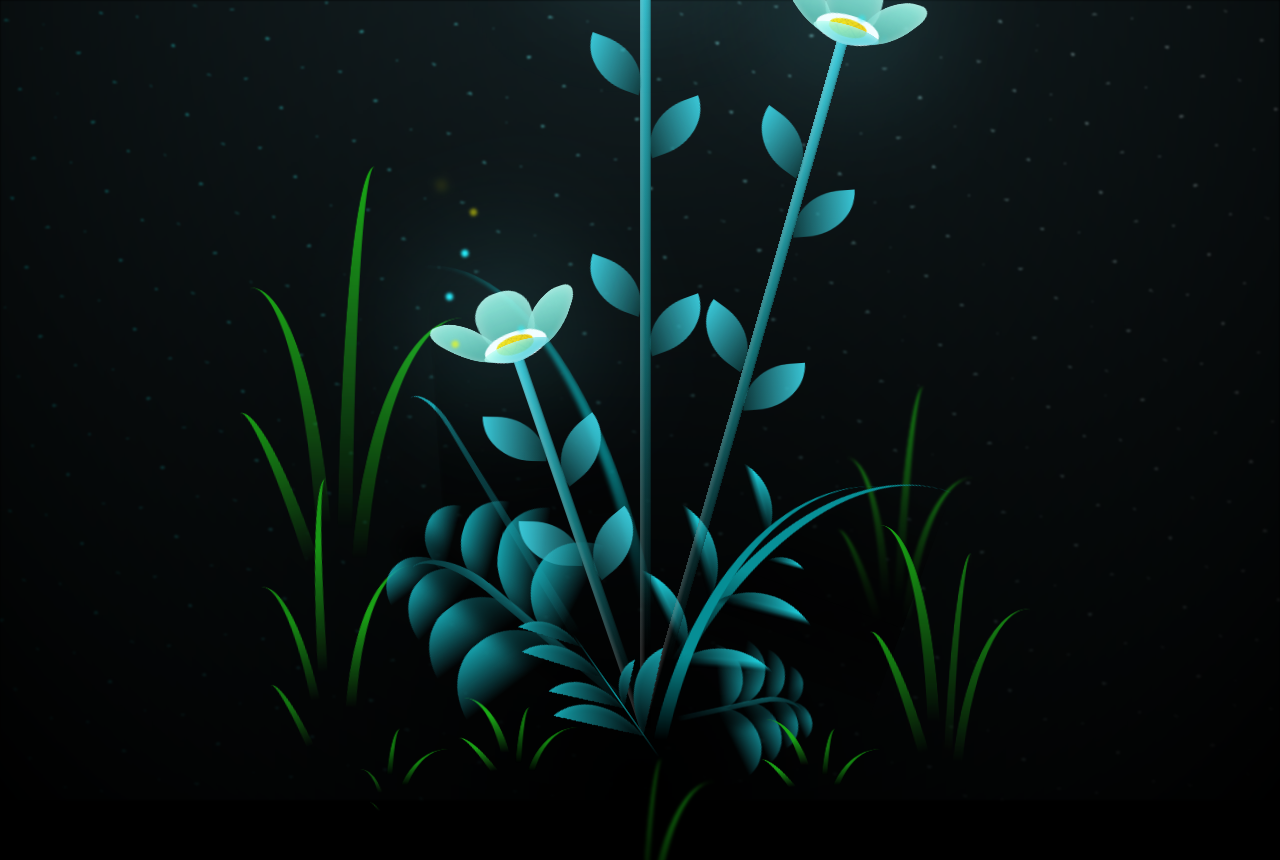
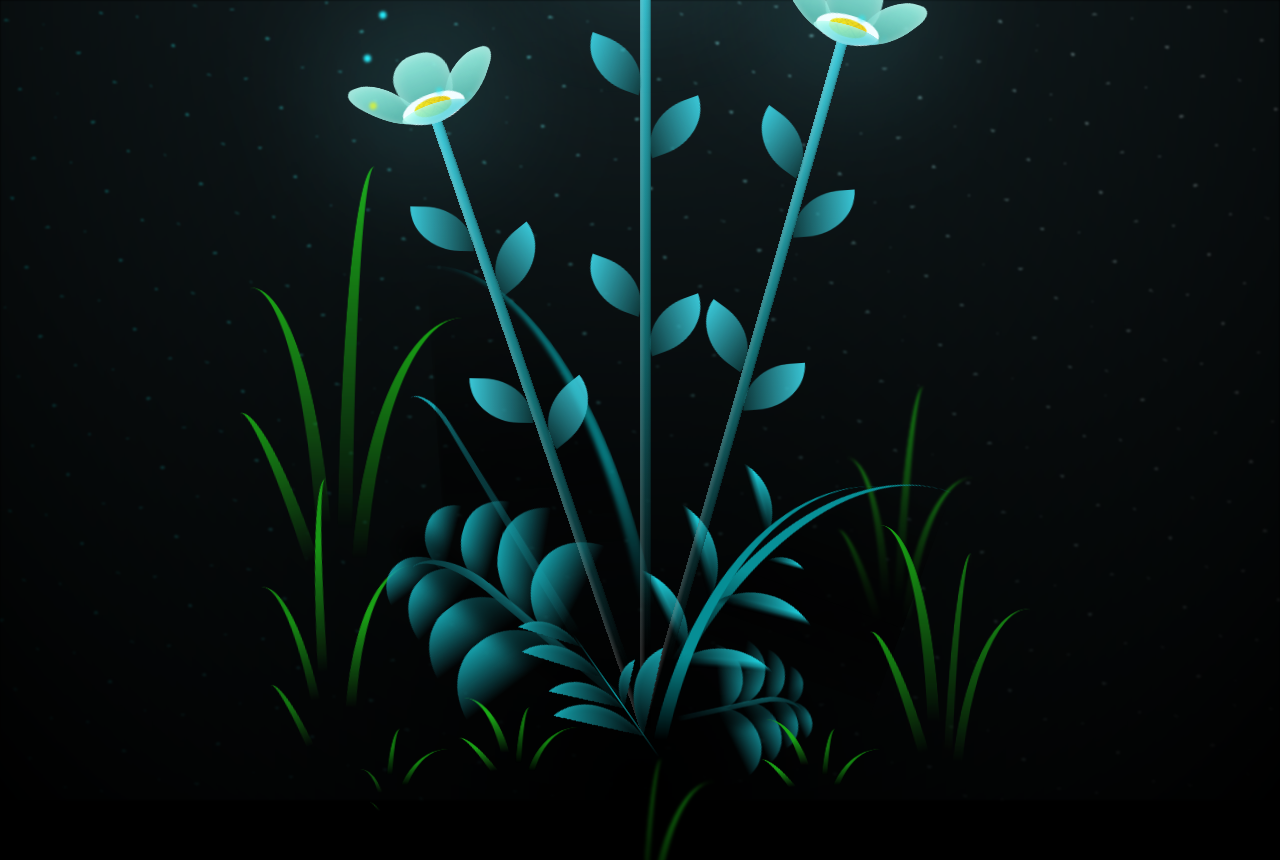
Before and after one commit to Chaivut2460/flower, a plain HTML site: page flower.html in a window 1280 px wide. Shown: the top 860 px of the page. Drawn offline with Linux system fonts and the light colour scheme.

Commit message:
Update main.css

```diff
--- a/css/main.css
+++ b/css/main.css
@@ -141,6 +141,7 @@ body {
   animation: moving-flower-3 4s linear infinite;
 }
 .flower--3 .flower__line {
+   height: 90vmin;
   -webkit-animation-delay: 0.9s;
   animation-delay: 0.9s;
 }
```
